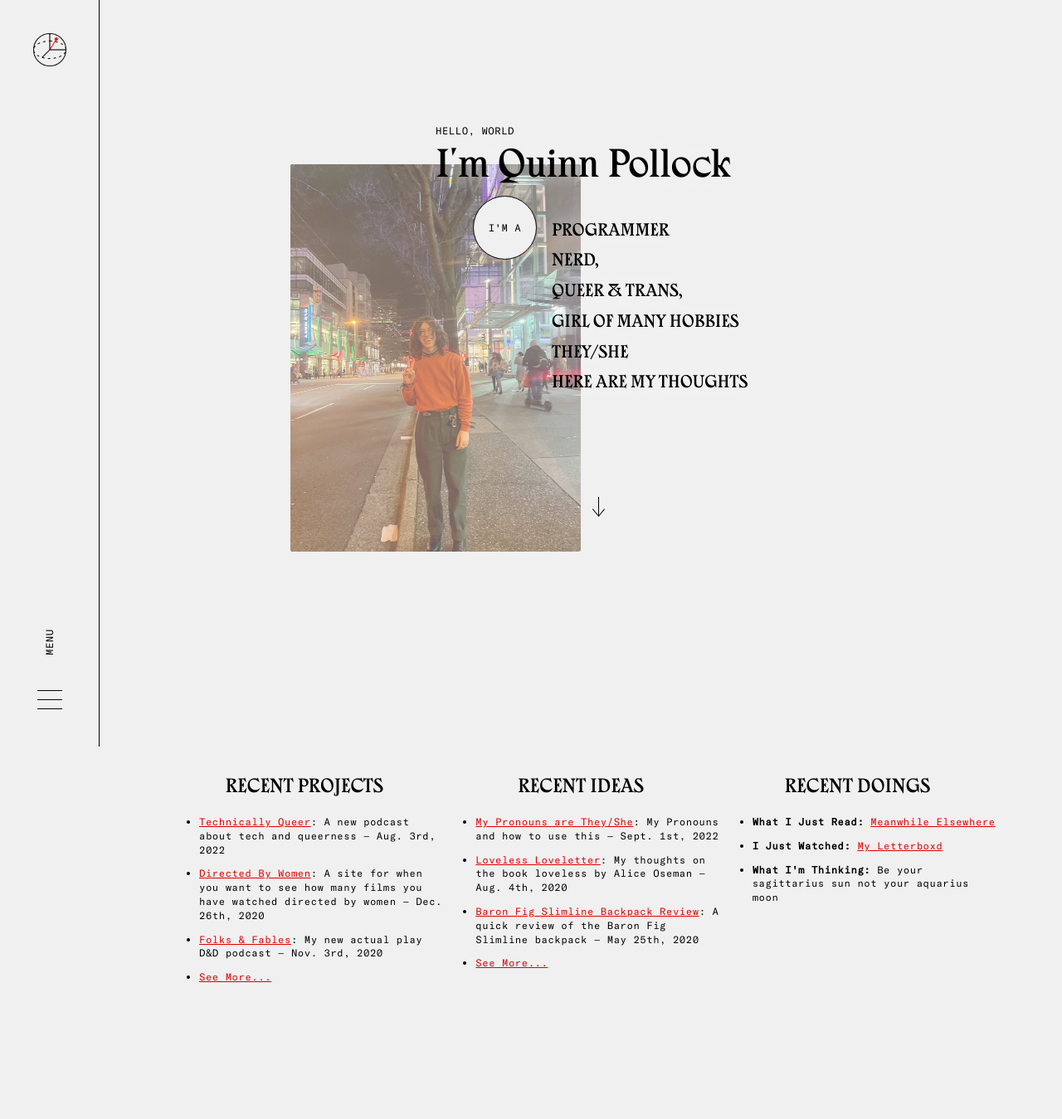
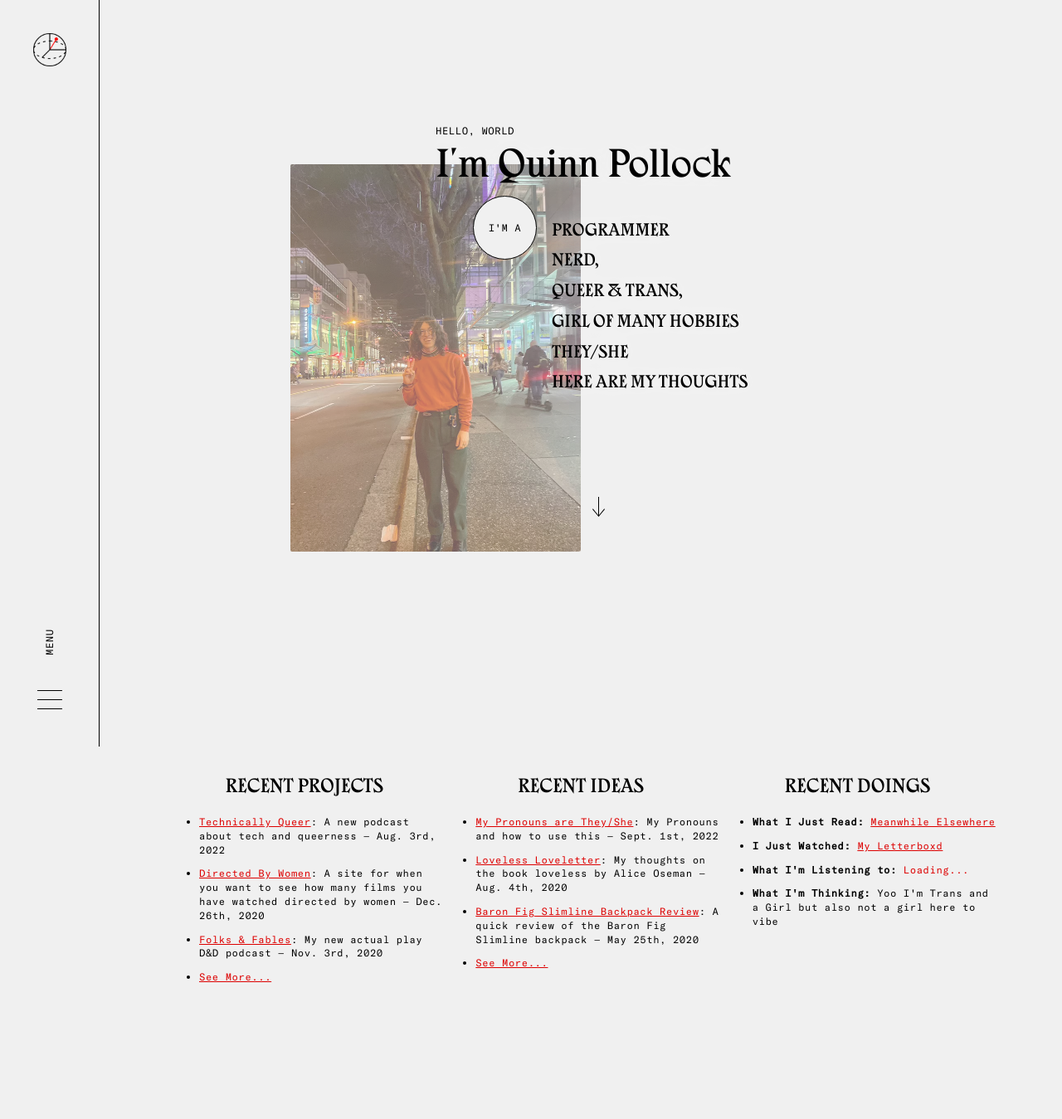
Before and after one commit to GoodbyteCo/quinnpollock.net, a Jekyll site: the page built from index.html, in a window 1280 px wide. Shown: the whole page at 83% size. Built offline with Jekyll 4.4.1, drawn with Linux system fonts in a browser that asks for light colours.

Commit message:
add last song

```diff
--- a/index.html
+++ b/index.html
@@ -86,13 +86,24 @@
                 <strong>I Just Watched: </strong> <a id="recent-film">Loading...</a>
             </li>
             <li>
-                <strong>What I'm Thinking:</strong> Be your sagittarius sun not your aquarius moon
+                <strong>What I'm Listening to: </strong> <a id="recent-song">Loading...</a>
+            </li>
+            <li>
+                <strong>What I'm Thinking:</strong> Yoo I'm Trans and a Girl but also not a girl here to vibe
             </li>
         </ul>
     </div>
 </section>
 
 <script>
+    function getSongListeningTo() {
+        fetch("/.netlify/functions/lastFM").then(response => response.json()).then((lastFMData) => {
+            const song = document.getElementById("recent-song")
+            const link = lastFMData.url
+            song.href = link
+            song.innerHTML = `${lastFMData.name}: ${lastFMData.artist}`
+        })
+    }
     window.addEventListener('DOMContentLoaded', (event) => {
         fetch("/.netlify/functions/currentFilm").then(response => response.json()).then((data) => {
             const film = document.getElementById("recent-film")
```
Also changed, not shown: other parts of index.html (+5 -0 lines).
